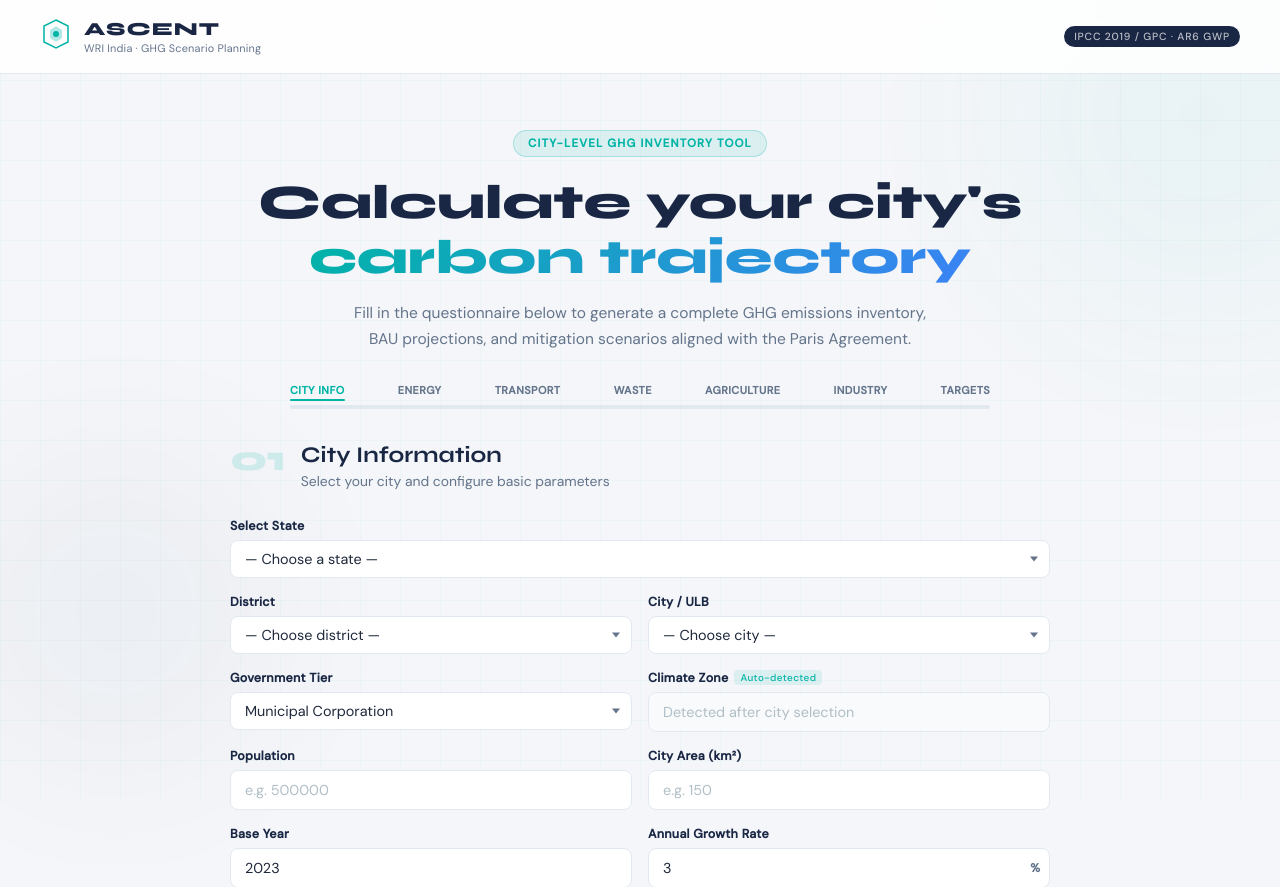
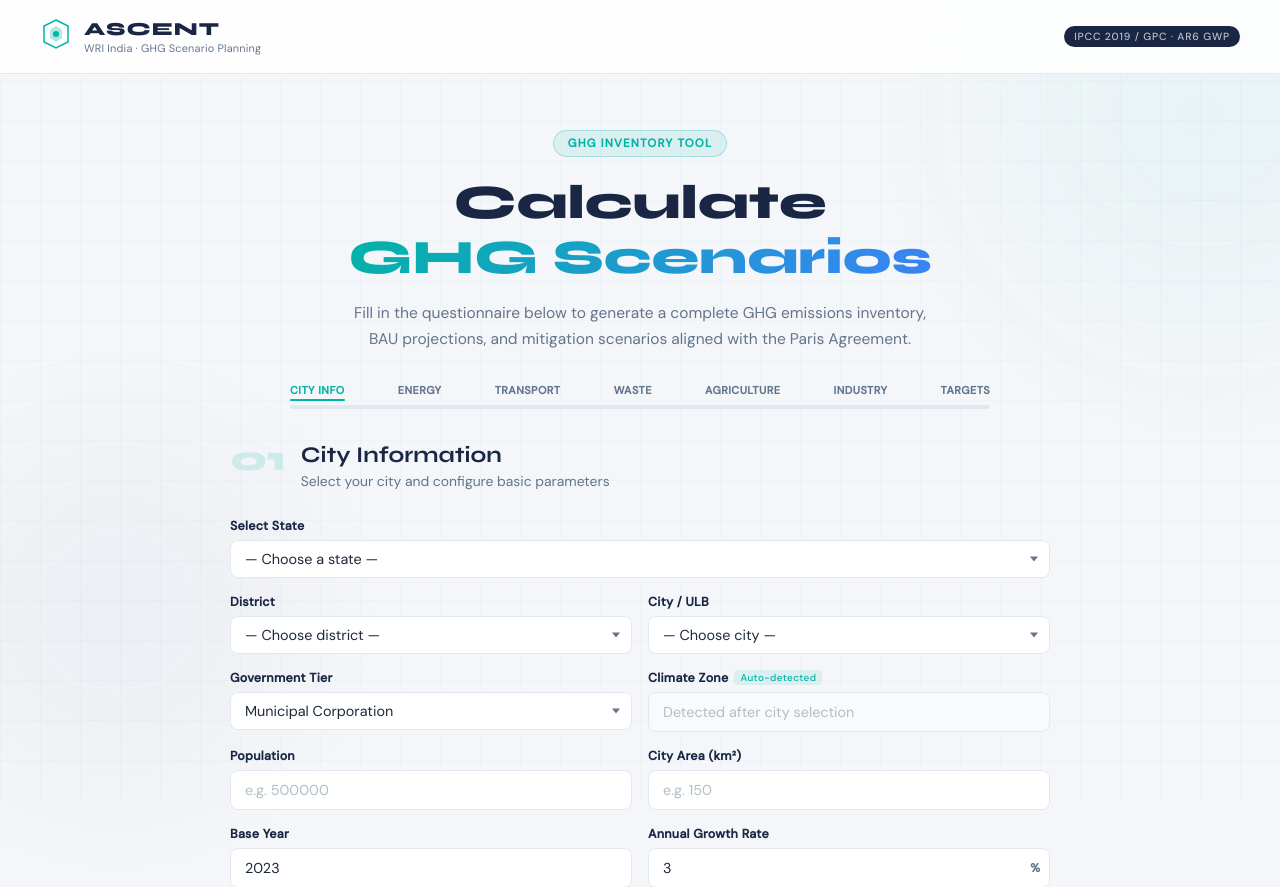
Before and after one commit to ambar5ingh/ascent1, a Flask app: page / in a window 1280 px wide. Shown: the top 887 px of the page. Run offline with Flask 3, Linux system fonts and the light colour scheme; some libraries are stand-ins or nearby versions.

Commit message:
Update index.html

```diff
--- a/templates/index.html
+++ b/templates/index.html
@@ -32,10 +32,10 @@
 
   <!-- Hero -->
   <section class="hero">
-    <div class="hero-tag">City-Level GHG Inventory Tool</div>
+    <div class="hero-tag">GHG Inventory Tool</div>
     <h1 class="hero-title">
-      Calculate your city's<br>
-      <span class="gradient-text">carbon trajectory</span>
+      Calculate<br>
+      <span class="gradient-text">GHG Scenarios</span>
     </h1>
     <p class="hero-sub">Fill in the questionnaire below to generate a complete GHG emissions inventory, BAU projections, and mitigation scenarios aligned with the Paris Agreement.</p>
     <div class="progress-bar-wrap">
```
